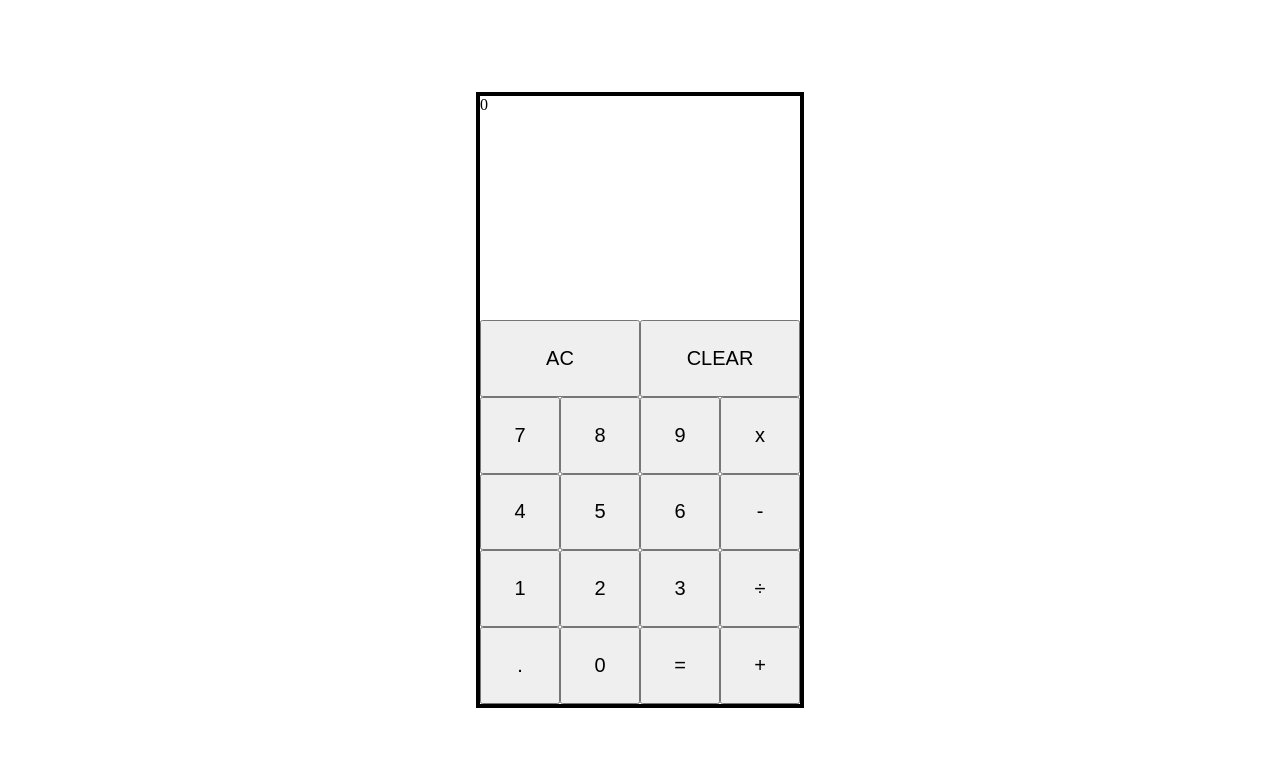
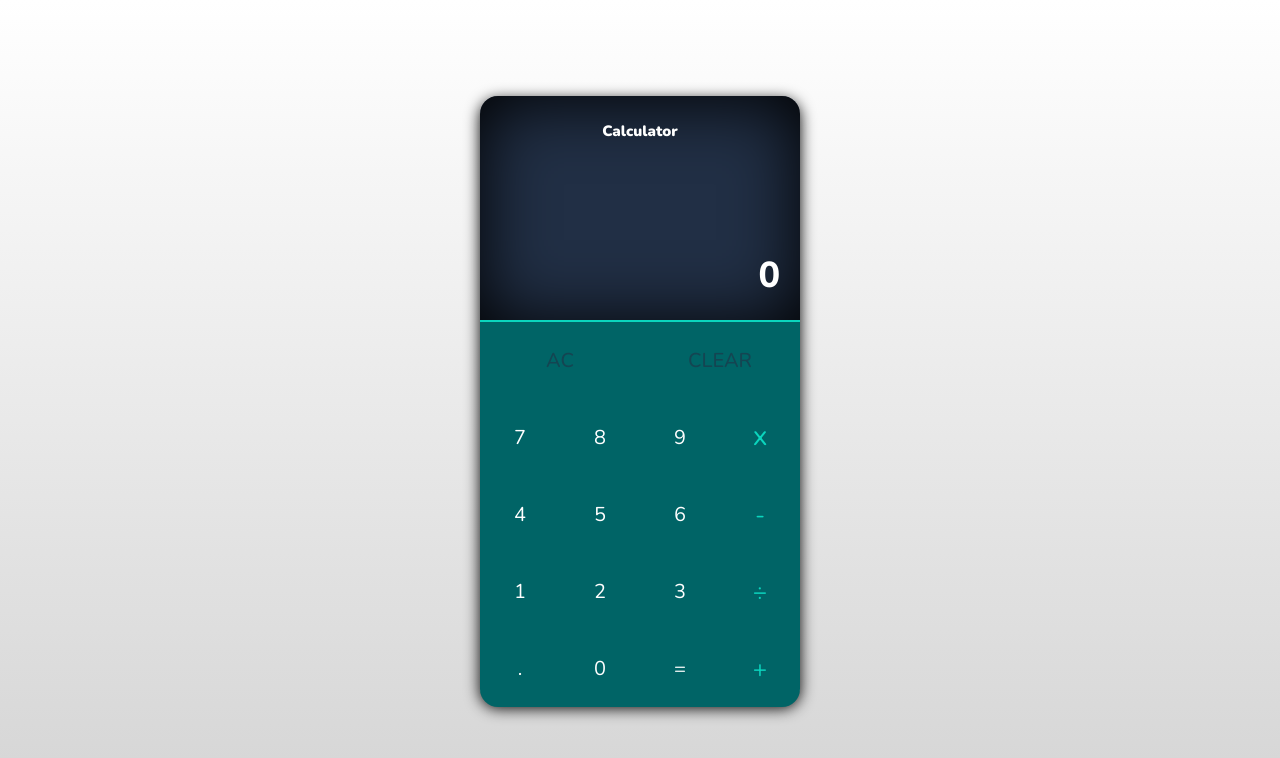
Before and after one commit to AshRossel/calculator, a plain HTML site: page index.html in a window 1280 px wide. Drawn offline with nearby package versions, Linux system fonts and the light colour scheme.

Commit message:
Style the calculator

```diff
--- a/index.html
+++ b/index.html
@@ -6,10 +6,16 @@
     <title>Calculator</title>
     <script src="script.js" defer></script>
     <link rel="stylesheet" href="styles.css">
+    <link rel="preconnect" href="https://fonts.googleapis.com">
+    <link rel="preconnect" href="https://fonts.gstatic.com" crossorigin>
+    <link href="https://fonts.googleapis.com/css2?family=Nunito:wght@200;300;400;500;600;700;800;900&family=Roboto:wght@100;300;400&display=swap" rel="stylesheet">
 </head>
 <body>
     <div class="calculator">
-        <div class="display">0</div>
+        <div class="display-container">
+            <div class="title">Calculator</div>
+            <div class="display">0</div>
+        </div>
         <div class="buttons">
             <div class="first-row">
                 <button class="button-clear-all">AC</button>
--- a/styles.css
+++ b/styles.css
@@ -1,6 +1,8 @@
 * {
     padding: 0;
     margin: 0;
+    font-family: 'Nunito', sans-serif;
+    font-weight: 300;
 }
 
 body {
@@ -8,20 +10,39 @@ body {
     min-height: 100vh;
     justify-content: center;
     align-items: center;
+    background-image: linear-gradient(white, rgb(213, 213, 213));
 }
 
 .calculator {
     height: 608px;
     width: 320px;
-    border: black solid 4px;
+    box-shadow: 0px 4px 15px 0px;
+    border-radius: 18px;
+}
+
+.display-container {
+    height: 224px;
+    background-color: #212F45;
+    border-radius: 18px 18px 0 0;
+    border-bottom: 2px solid #0bd5be;
+    color: white;
+    font-size: 30px;
+    display: flex;
+    flex-direction: column;
+    justify-content: space-between;
+    align-items: end;
+    box-shadow: 0px 4px 70px 0px black inset;
 }
 
 .display {
-    height: 224px;
+    padding-right: 20px;
+    padding-bottom: 20px;
+    font-weight: 800;
+    font-size: 36px;
 }
 
 .buttons {
-    height: 384px;
+    height: 385px;
     display: flex;
     flex-direction: column;
 }
@@ -34,4 +55,47 @@ body {
 button {
     flex: 1;
     font-size: 20px;
+    background-color: #006466;
+    color: white;
+    border: none;
+    transition: opacity 0.25s, text-shadow 0.25s, font-size 0.1s;
 }
+
+.button-multiply {
+    font-size: 28px;
+    padding-bottom: 4px;
+}
+
+.button-subtract, .button-add, .button-divide {
+    font-size: 24px;
+}
+
+.button-divide, .button-multiply, .button-subtract, .button-add {
+    color: #0bd5be;
+}
+
+.button-add {
+    border-radius: 0 0 18px 0;
+}
+
+.button-decimal {
+    border-radius: 0 0 0 18px;
+}
+
+.title {
+    align-self: center;
+    font-size: 15px;
+    font-weight: 900;
+    padding-top: 25px;
+}
+
+button:hover {
+    opacity: 90%;
+    text-shadow: 1px 1px 2px;
+    font-size: 28px;
+}
+
+.button-clear, .button-clear-all {
+    color: #144552;
+    font-weight: 500;
+}
```
